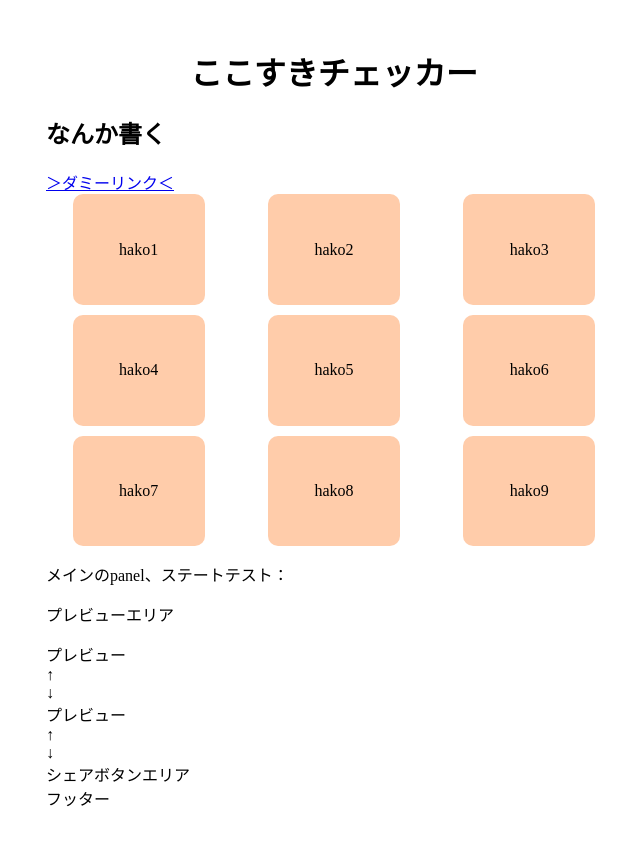
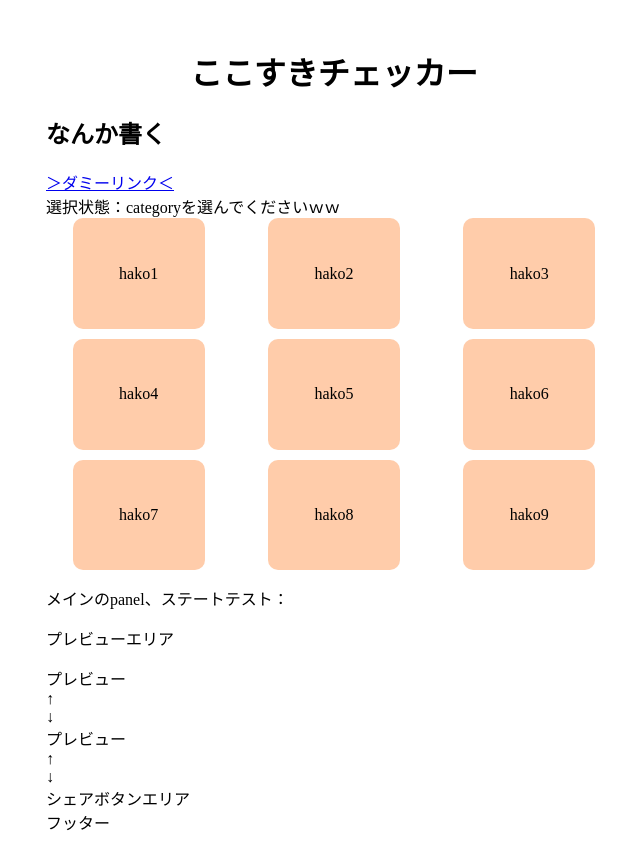
Before and after one commit to ruto-txt/kokosuki, a Next.js app: page / in a window 1280 px wide. Shown: the top 868 px of the page, without its empty margins (306-946 px from the left). Built offline with nearby package versions, Linux system fonts and the light colour scheme.

Commit message:
選択状態を表示するためのstate判定用メソッド（定数？）の作成テスト
セットステートでオブジェクトを入れるのがよくないらしいので、どうしようかな

```diff
--- a/components/panels.js
+++ b/components/panels.js
@@ -7,14 +7,19 @@ import React,{useState} from 'react';
 */
 export function Panels(props){
     // ステートの定義：今の状態
-    const [unko,setUnko]=useState("");
+    const [selected,setSelect]=useState([null,null]);
+    //記名ルールで配列にしてもまったく困らないが、どうしようかな
 
-    function handleClick(e){
-        alert(e);
+    // 1：状態を管理する
+    // どんな状態が必要？　今の選択状態（階層の深さ？　選択中の番号？
+    // 2：現状の状態によって表示を変える
+    // 3：状態を変更する
+    // 4：リターンする（できなければsetContentかpropsかな？
+    const SelectState = (props)=>{
+        const a = "選択状態：categoryを選んでくださいｗｗ"
+        return <div>{a}</div>
     }
-
     // オブジェクトで要素名を準備する……かな？
-    // オブジェクトを使ってdivgridをmapする。状態によって使うオブジェクトを変えるけど、今はいらない
     const objects=[
         {'id':1,'label':"hako1"},
         {'id':2,'label':"hako2"},
@@ -27,23 +32,17 @@ export function Panels(props){
         {'id':9,'label':"hako9"},
     ]
 
-// jsxスタイリングがうまく働かないので、return内インライン記述します
-// const divlist = objects.map((obj)=>
-//     <div id={obj.id}>
-//         <span>{obj.label}</span>
-//     </div>
-// )
-
     return (
         <>
+        <SelectState/>
         <div className="grid-container">
             {objects.map((obj,index)=>
-                <div id={obj.id} onClick={()=>setUnko(index+1)}>
+                <div id={obj.id} onClick={()=>setSelect(index+1)}>
                     <span>{obj.label}</span>
                 </div>
             )}
         </div>
-            <div><p id="description">{props.children}、ステートテスト：{unko}</p></div>
+            <div><p id="description">{props.children}、ステートテスト：{selected}</p></div>
         <style jsx>{`
             .grid-container{
                 display:grid;
```
